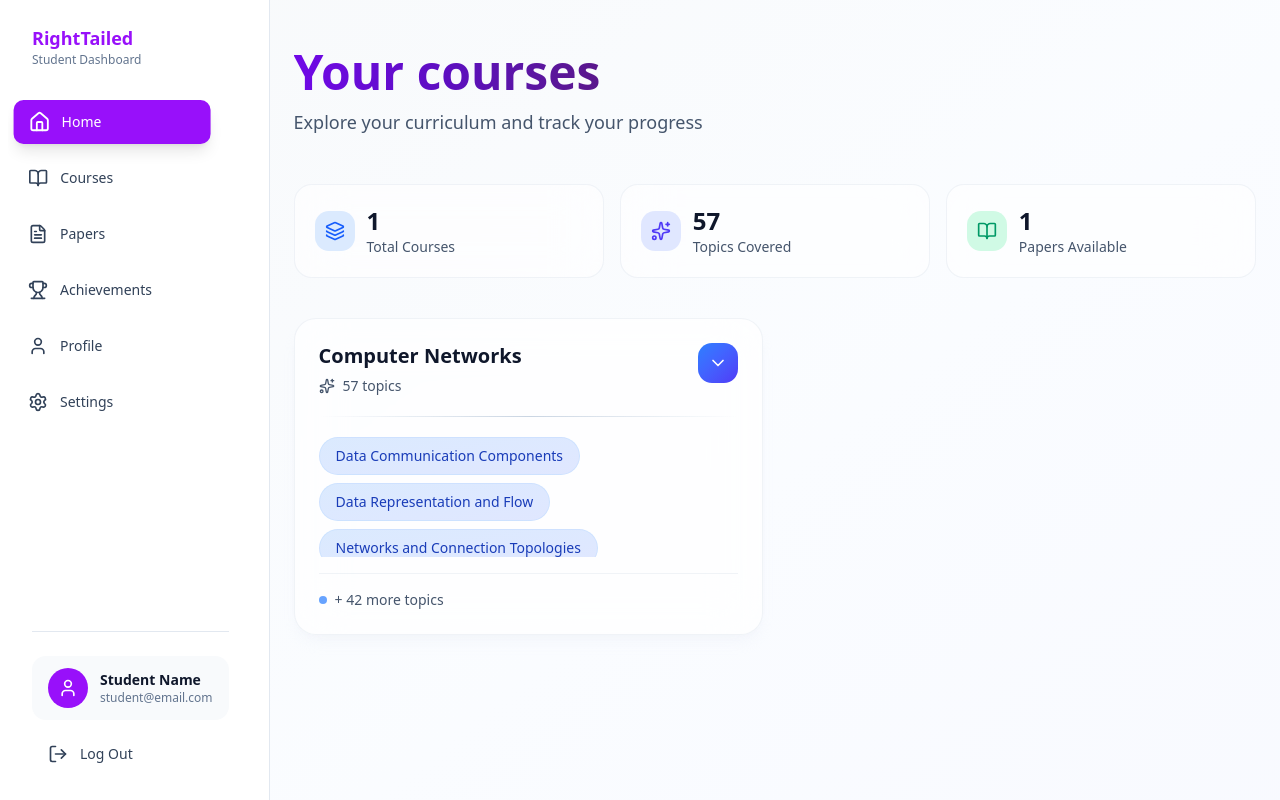
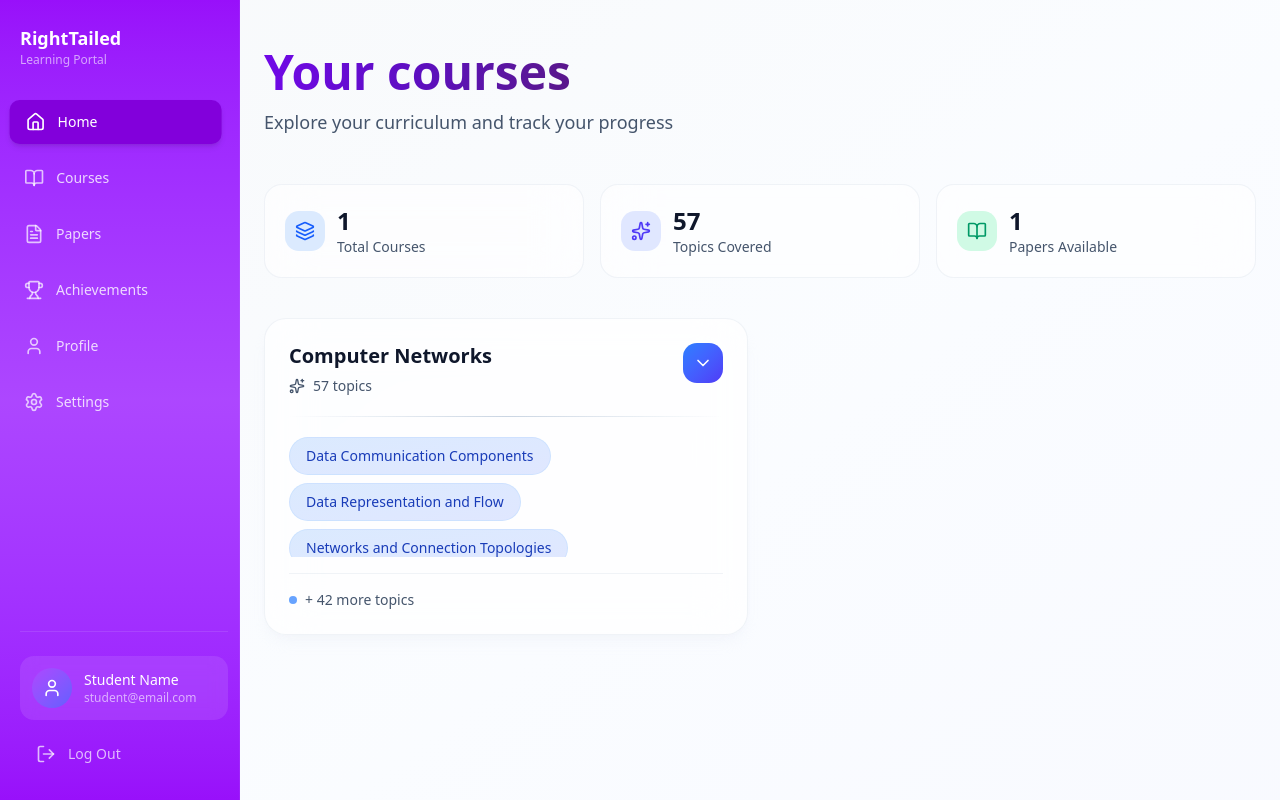
Before and after one commit to poran-dip/right-tailed, a Next.js app: page /dashboard in a window 1280 px wide. Built offline with nearby package versions, Linux system fonts and the light colour scheme.

Commit message:
sidebar fixed, right part scrollable only

```diff
--- a/src/app/dashboard/layout.tsx
+++ b/src/app/dashboard/layout.tsx
@@ -1,24 +1,37 @@
 'use client'
 
+import { useState } from 'react'
+import { Menu } from 'lucide-react'
 import Sidebar from '@/components/dashboard/Sidebar'
-import MobileNavbar from '@/components/dashboard/MobileNavbar'
-import { DashboardProvider } from '@/contexts/DashboardContext'
 
 export default function DashboardLayout({ children }: { children: React.ReactNode }) {
+  const [sidebarOpen, setSidebarOpen] = useState(false)
+  const [activeNav, setActiveNav] = useState('home')
+
   return (
-    <DashboardProvider>
-      <div className="min-h-screen flex bg-white dark:bg-slate-950">
-        {/* Single Sidebar - handles both mobile and desktop */}
-        <Sidebar />
+    <div className="h-screen overflow-hidden flex bg-white dark:bg-slate-950">
+      <Sidebar
+        isOpen={sidebarOpen}
+        onClose={() => setSidebarOpen(false)}
+        activeNav={activeNav}
+        setActiveNav={setActiveNav}
+      />
 
-        <main className="flex-1 overflow-x-hidden">
-          {/* Mobile Navbar - only shows on mobile */}
-          <MobileNavbar />
+      <main className="flex-1 flex flex-col">
+        <div className="lg:hidden sticky top-0 z-30 bg-white/90 dark:bg-neutral-900/90 backdrop-blur border-b border-slate-200 dark:border-neutral-700 px-4 py-2 flex items-center justify-between">
+          <button
+            onClick={() => setSidebarOpen(true)}
+            className="w-10 h-10 flex items-center justify-center rounded-md text-purple-600"
+          >
+            <Menu className="w-6.5 h-6.5" strokeWidth={3} />
+          </button>
+          <img src="/icon0.svg" alt="" className="h-7" />
+        </div>
 
-          {/* Page Content */}
+        <div className="flex-1 overflow-y-auto overflow-x-hidden">
           {children}
-        </main>
-      </div>
-    </DashboardProvider>
+        </div>
+      </main>
+    </div>
   )
 }
--- a/src/components/dashboard/Sidebar.tsx
+++ b/src/components/dashboard/Sidebar.tsx
@@ -13,13 +13,15 @@ import {
   X,
 } from 'lucide-react'
 import gsap from 'gsap'
-import { useRouter } from 'next/navigation'
-import { useDashboard } from '@/contexts/DashboardContext'
 
-const Sidebar = () => {
-  const router = useRouter()
-  const { sidebarOpen, setSidebarOpen, activeNav, setActiveNav } = useDashboard()
+interface SidebarProps {
+  isOpen: boolean
+  onClose: () => void
+  activeNav: string
+  setActiveNav: (id: string) => void
+}
 
+const Sidebar = ({ isOpen, onClose, activeNav, setActiveNav }: SidebarProps) => {
   const sidebarRef = useRef<HTMLDivElement>(null)
   const navItemsRef = useRef<(HTMLAnchorElement | null)[]>([])
 
@@ -31,22 +33,6 @@ const Sidebar = () => {
     { id: 'profile', icon: User, label: 'Profile', href: '/dashboard/profile' },
     { id: 'settings', icon: Settings, label: 'Settings', href: '/dashboard/settings' },
   ]
-
-  const handleSignOut = async () => {
-    const res = await fetch('/api/auth/sign-out', {
-      method: 'POST',
-      headers: {
-        'Content-Type': 'application/json',
-      }
-    })
-
-    if (!res.ok) {
-      console.error('Sign out failed');
-      return;
-    }
-
-    router.push('/');
-  }
 
   useEffect(() => {
     if (window.innerWidth >= 1024 && sidebarRef.current) {
@@ -77,35 +63,20 @@ const Sidebar = () => {
     <>
       <aside
         ref={sidebarRef}
-        className={`fixed lg:relative top-0 left-0 h-dvh pl-2 pr-4
-          bg-white dark:bg-neutral-900
-          border-r border-slate-200 dark:border-neutral-700
-          z-50 transition-transform duration-300
-          ${sidebarOpen ? 'translate-x-0' : '-translate-x-full lg:translate-x-0'}
-        `}
-      >
-        <div className="flex flex-col h-full p-6 overflow-y-auto">
-          {/* Brand */}
+        className={`fixed top-0 left-0 h-screen w-52 md:w-60 bg-linear-to-b from-purple-600 via-purple-500 to-purple-600 text-white shadow-[inset_-1px_0_0_rgba(255,255,255,0.06)] z-50 transition-transform duration-300 lg:relative ${isOpen ? 'translate-x-0' : '-translate-x-full lg:translate-x-0'}`}>
+        <div className="flex flex-col h-full px-2 md:px-0 md:pl-5 py-6">
           <div className="flex items-center justify-between mb-8">
             <div>
-              <h2 className="text-lg font-bold text-purple-600">
-                RightTailed
-              </h2>
-              <p className="text-xs text-slate-500 dark:text-slate-400">
-                Student Dashboard
-              </p>
+              <h2 className="text-lg font-semibold text-white">RightTailed</h2>
+              <p className="text-xs text-white/60">Learning Portal</p>
             </div>
 
-            <button
-              onClick={() => setSidebarOpen(false)}
-              className="lg:hidden w-8 h-8 flex items-center justify-center rounded-lg hover:bg-slate-100 dark:hover:bg-neutral-800"
-            >
-              <X className="w-5 h-5 text-slate-600 dark:text-slate-400" />
+            <button onClick={onClose} className="lg:hidden w-8 h-8 flex items-center justify-center rounded-lg hover:bg-white/10">
+              <X className="w-5 h-5 text-white/70 hover:text-white" />
             </button>
           </div>
 
-          {/* Navigation */}
-          <nav className="flex-1 space-y-3">
+          <nav className="flex-1 space-y-3 md:pl-2">
             {navItems.map((item, index) => {
               const Icon = item.icon
               const isActive = activeNav === item.id
@@ -114,50 +85,39 @@ const Sidebar = () => {
                 <Link
                   key={item.id}
                   href={item.href}
-                  ref={(el) => {
-                    navItemsRef.current[index] = el
-                  }}
+                  ref={(el) => { navItemsRef.current[index] = el }}
                   onClick={() => {
                     setActiveNav(item.id)
-                    if (window.innerWidth < 1024) setSidebarOpen(false)
+                    if (window.innerWidth < 1024) onClose()
                   }}
-                  className={`flex items-center gap-3 px-4 py-3 rounded-lg transition-all duration-300 group
-                    ${isActive
-                      ? 'bg-purple-600 text-white shadow-lg'
-                      : 'text-slate-700 dark:text-slate-300 hover:bg-slate-100 dark:hover:bg-neutral-800'
-                    }
-                  `}
-                >
-                  <Icon
-                    className={`w-5 h-5 transition-transform duration-300 ${isActive ? 'scale-110' : 'group-hover:scale-110'
-                      }`}
-                  />
-                  <span className="font-medium text-sm">{item.label}</span>
+                  className={`flex items-center gap-3 px-4 py-3 rounded-lg transition-all duration-300
+                  ${isActive
+                    ? 'bg-purple-700 text-white shadow-md'
+                    : 'text-white/80 hover:bg-white/10 hover:text-white'
+                  }`}>
+                  <Icon className={`w-5 h-5 ${isActive ? 'text-white' : 'text-white/70'}`} />
+                  <span className="text-sm font-medium">{item.label}</span>
                 </Link>
               )
             })}
           </nav>
 
-          {/* User */}
-          <div className="pt-6 mt-6 border-t border-slate-200 dark:border-neutral-700">
-            <div className="flex items-center gap-3 px-4 py-3 rounded-xl bg-slate-50 dark:bg-neutral-800 mb-3">
-              <div className="w-10 h-10 rounded-full bg-purple-600 flex items-center justify-center">
+          <div className="pt-6 mt-6 mr-3 border-t border-white/10">
+            <div className="flex items-center gap-3 px-3 py-3 rounded-xl bg-white/10 backdrop-blur-sm mb-3">
+              <div className="w-10 h-10 rounded-full bg-linear-to-br from-purple-500 to-indigo-500 flex items-center justify-center">
                 <User className="w-5 h-5 text-white" />
               </div>
               <div className="min-w-0">
-                <p className="text-sm font-semibold text-slate-900 dark:text-slate-100 truncate">
+                <p className="text-sm font-medium text-white truncate">
                   Student Name
                 </p>
-                <p className="text-xs text-slate-500 dark:text-slate-400 truncate">
+                <p className="text-xs text-white/60 truncate">
                   student@email.com
                 </p>
               </div>
             </div>
 
-            <button
-              onClick={handleSignOut}
-              className="w-full flex items-center gap-3 px-4 py-3 rounded-xl text-slate-700 dark:text-slate-300 hover:text-red-600 hover:bg-red-50 dark:hover:bg-red-900/20 cursor-pointer"
-            >
+            <button className="w-full flex items-center gap-3 px-4 py-3 cursor-pointer rounded-xl text-white/70 hover:text-red-400 hover:bg-red-500/10 transition">
               <LogOut className="w-5 h-5" />
               <span className="text-sm font-medium">Log Out</span>
             </button>
@@ -165,11 +125,10 @@ const Sidebar = () => {
         </div>
       </aside>
 
-      {/* Mobile overlay */}
-      {sidebarOpen && (
+      {isOpen && (
         <div
           className="fixed inset-0 bg-black/50 z-40 lg:hidden"
-          onClick={() => setSidebarOpen(false)}
+          onClick={onClose}
         />
       )}
     </>
```
